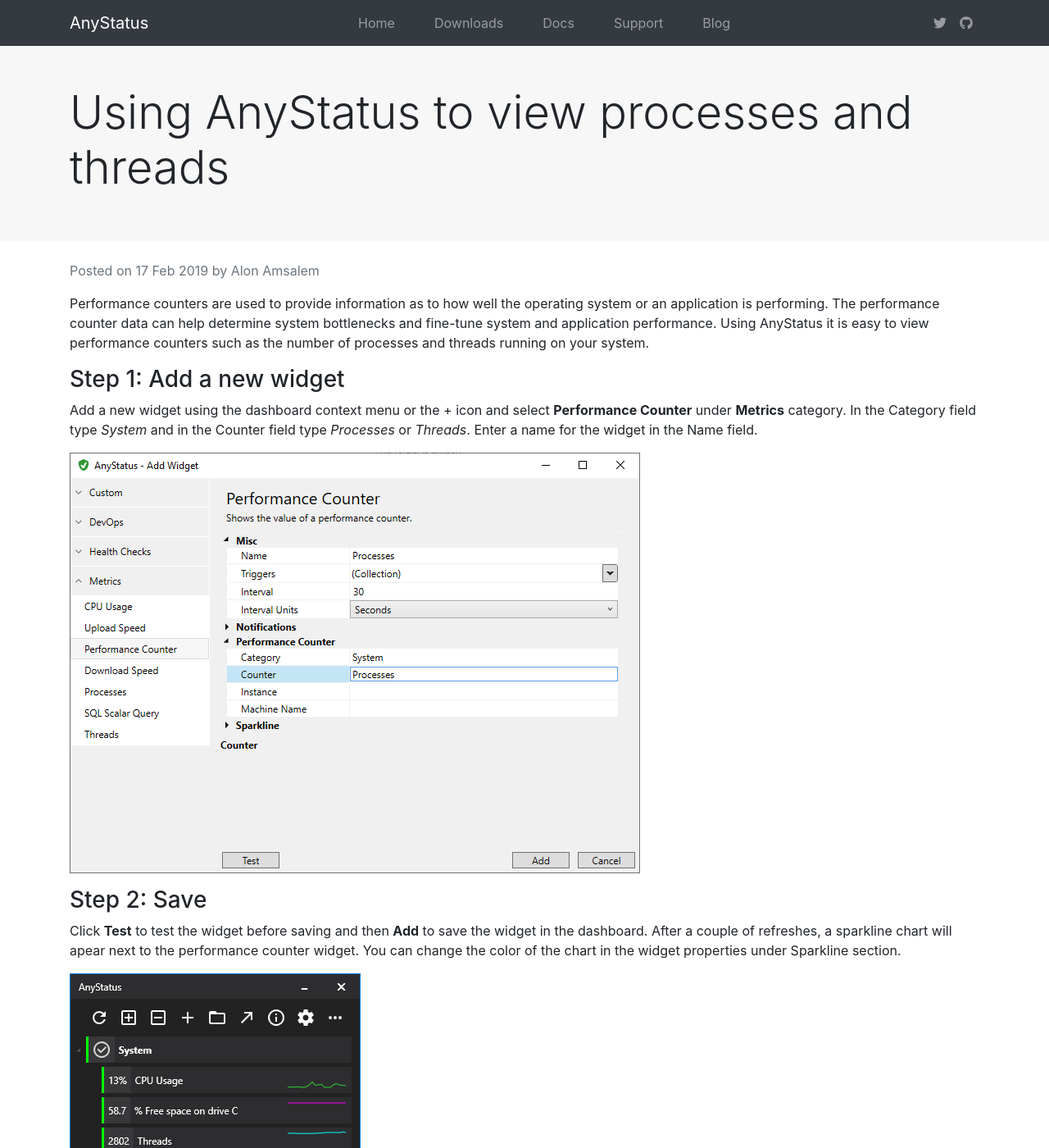
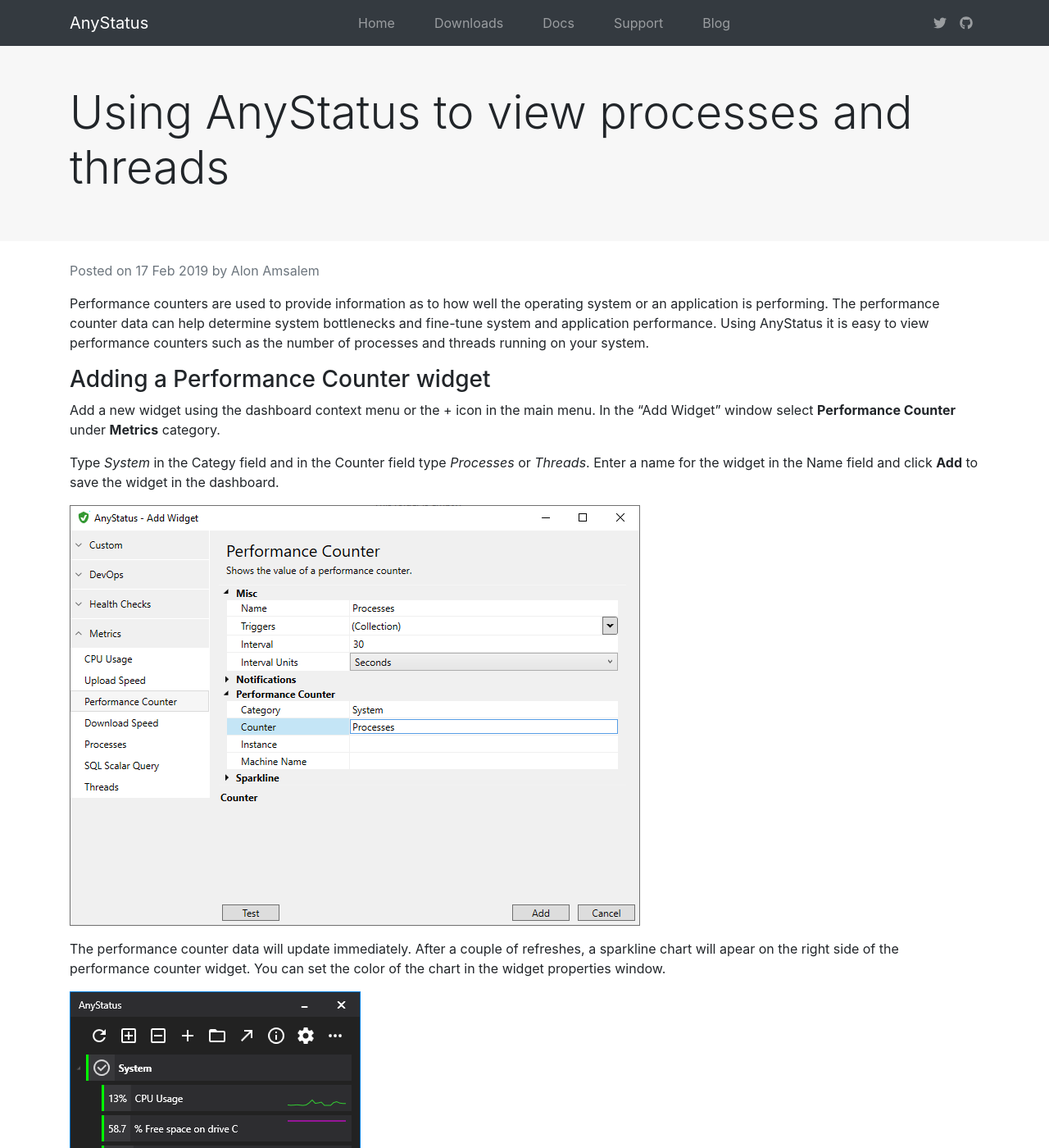
Before and after one commit to AnyStatus/anystatus.github.io, a Jekyll site: the page built from _posts/2019-02-17-view-processes-and-threads.md, in a window 1280 px wide and 1400 px high. Shown: the whole window at 82% size. Built offline with Jekyll 4.4.1, drawn with Linux system fonts in a browser that asks for light colours; nearby versions of some CDN libraries; comment, search, counter and statistics services are not loaded.

Commit message:
Mr Hyde was here …

```diff
--- a/_posts/2019-02-17-view-processes-and-threads.md
+++ b/_posts/2019-02-17-view-processes-and-threads.md
@@ -8,19 +8,17 @@
 
 Performance counters are used to provide information as to how well the operating system or an application is performing. The performance counter data can help determine system bottlenecks and fine-tune system and application performance. Using AnyStatus it is easy to view performance counters such as the number of processes and threads running on your system.
 
-### Step 1: Add a new widget
+### Adding a Performance Counter widget
 
-Add a new widget using the dashboard context menu or the + icon and select **Performance Counter** under **Metrics** category.
-In the Category field type *System* and in the Counter field type *Processes* or *Threads*.
-Enter a name for the widget in the Name field.
+Add a new widget using the dashboard context menu or the + icon in the main menu. In the "Add Widget" window select **Performance Counter** under **Metrics** category.
+
+Type *System* in the Categy field and in the Counter field type *Processes* or *Threads*.
+Enter a name for the widget in the Name field and click **Add** to save the widget in the dashboard.
 
 ![AnyStatus Desktop 2.4.1](/assets/posts/2019-02-17-view-processes-and-threads/add-performance-counter-widget.png)
 
-### Step 2: Save
-
-Click **Test** to test the widget before saving and then **Add** to save the widget in the dashboard.
-After a couple of refreshes, a sparkline chart will apear next to the performance counter widget.
-You can change the color of the chart in the widget properties under Sparkline section.
+The performance counter data will update immediately. After a couple of refreshes, a sparkline chart will apear on the right side of the performance counter widget.
+You can set the color of the chart in the widget properties window.
 
 ![AnyStatus Desktop 2.4.1](/assets/images/screenshots/anystatus_desktop_2.4.1.png)
 
```
